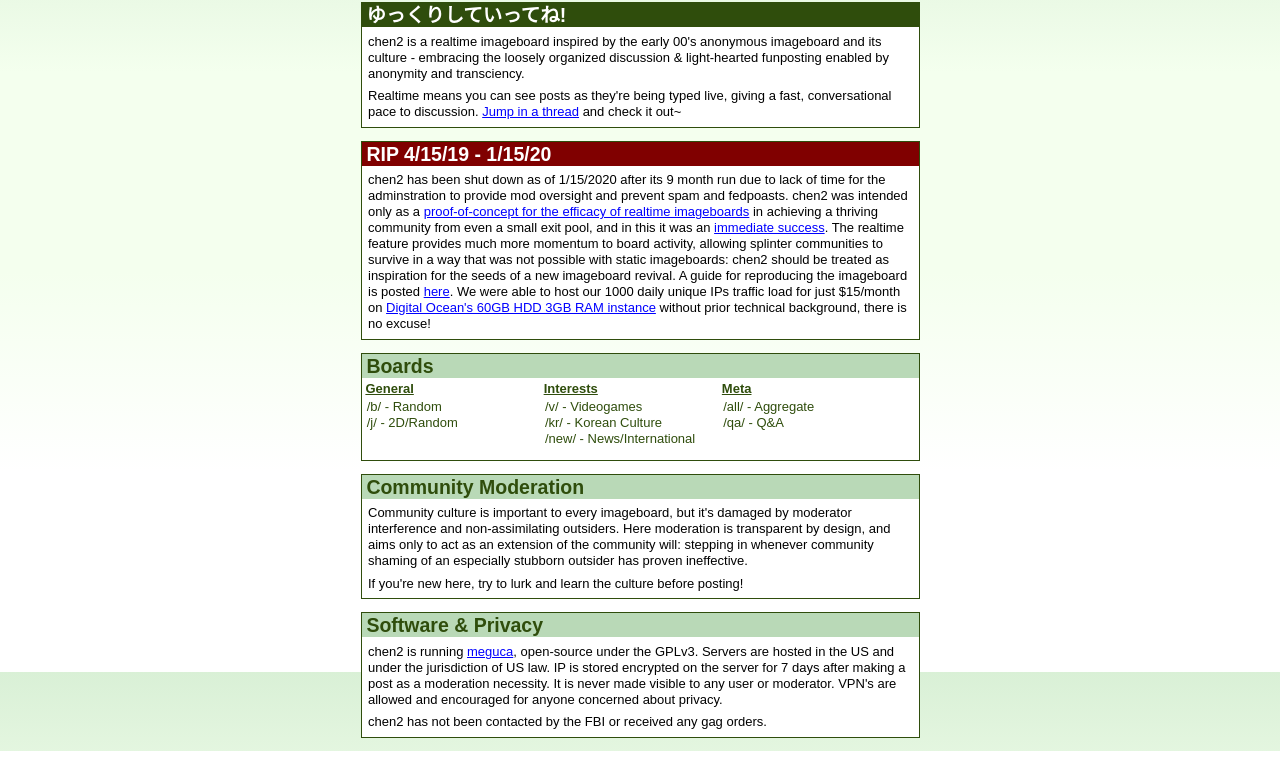
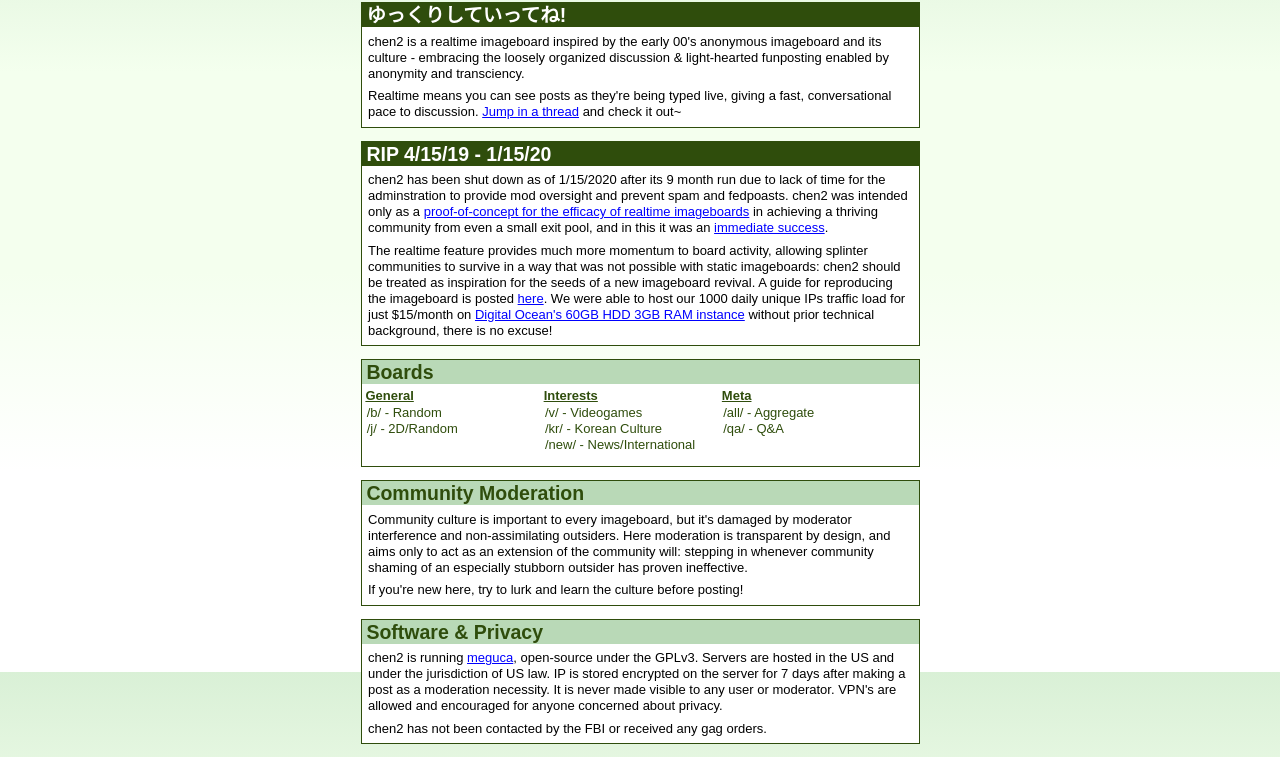
Before and after one commit to lornmoth/chen2, a plain HTML site: page index.html in a window 1280 px wide. Shown: the part 128-885 px from the top of the page. Drawn offline with Linux system fonts and the light colour scheme.

Commit message:
Update index.html

```diff
--- a/index.html
+++ b/index.html
@@ -25,10 +25,12 @@
 
 
 <div class="m_box">
-<div class="m_box_bar_red">
+<div class="m_box_bar">
 <h2>RIP 4/15/19 - 1/15/20</h2>
 </div>
-<p>chen2 has been shut down as of 1/15/2020 after its 9 month run due to lack of time for the adminstration to provide mod oversight and prevent spam and fedpoasts. chen2 was intended only as a <a href="realtime_paper.html">proof-of-concept for the efficacy of realtime imageboards</a> in achieving a thriving community from even a small exit pool, and in this it was an <a href="launch.png">immediate success</a>. The realtime feature provides much more momentum to board activity, allowing splinter communities to survive in a way that was not possible with static imageboards: chen2 should be treated as inspiration for the seeds of a new imageboard revival. A guide for reproducing the imageboard is posted <a href="guide.html">here</a>. We were able to host our 1000 daily unique IPs traffic load for just $15/month on <a href="https://www.digitalocean.com/products/linux-distribution/debian/">Digital Ocean's 60GB HDD 3GB RAM instance</a> without prior technical background, there is no excuse!</p>
+<p>chen2 has been shut down as of 1/15/2020 after its 9 month run due to lack of time for the adminstration to provide mod oversight and prevent spam and fedpoasts. chen2 was intended only as a <a href="realtime_paper.html">proof-of-concept for the efficacy of realtime imageboards</a> in achieving a thriving community from even a small exit pool, and in this it was an <a href="launch.png">immediate success</a>.</p>
+
+	<p>The realtime feature provides much more momentum to board activity, allowing splinter communities to survive in a way that was not possible with static imageboards: chen2 should be treated as inspiration for the seeds of a new imageboard revival. A guide for reproducing the imageboard is posted <a href="guide.html">here</a>. We were able to host our 1000 daily unique IPs traffic load for just $15/month on <a href="https://www.digitalocean.com/products/linux-distribution/debian/">Digital Ocean's 60GB HDD 3GB RAM instance</a> without prior technical background, there is no excuse!</p>
 </div>
 
 
```
